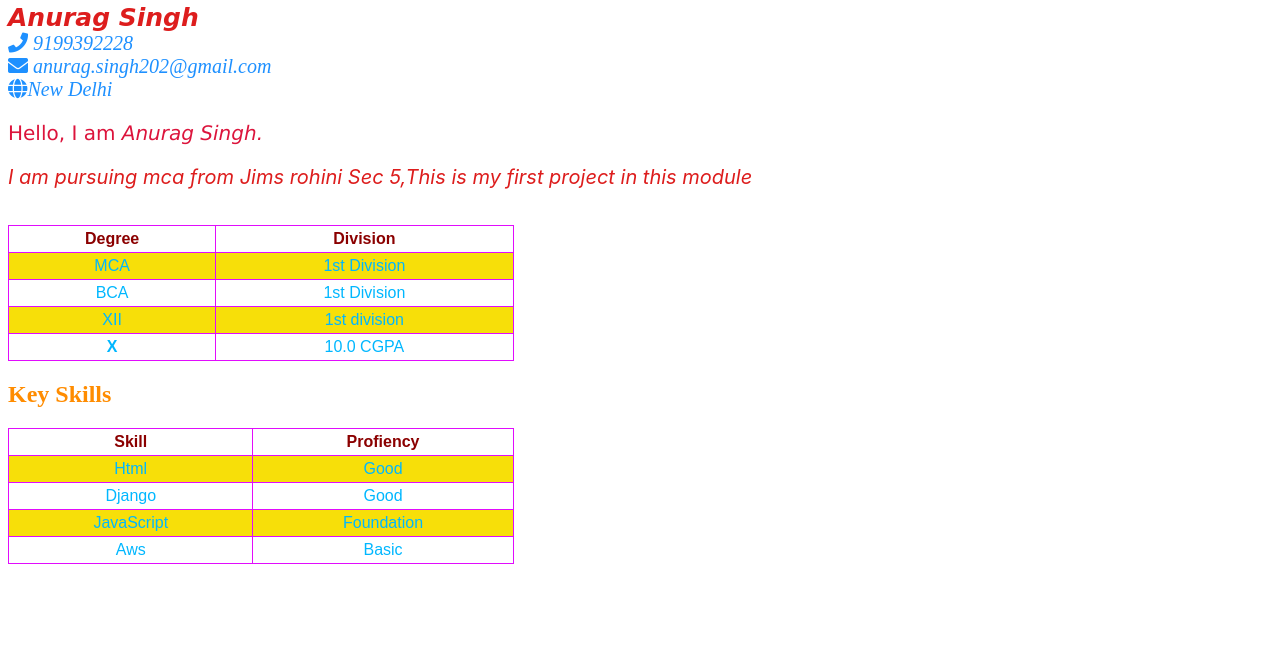
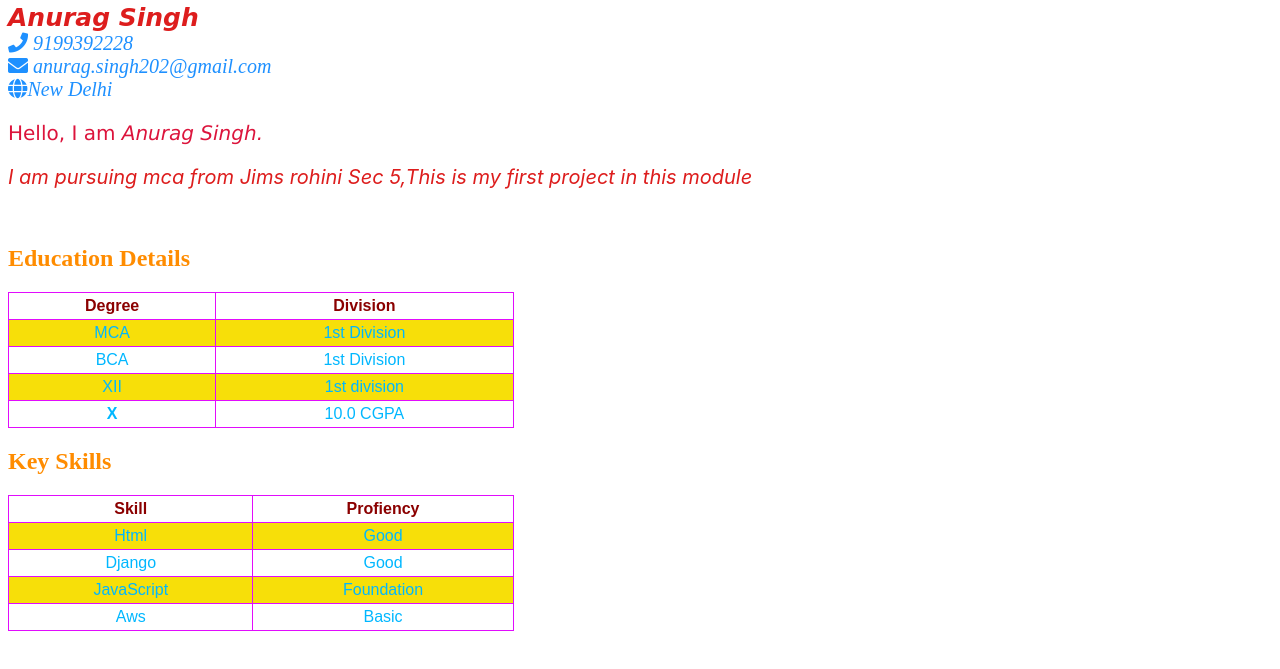
Before and after one commit to AnuragS202/Projects_Em, a plain HTML site: page index.html in a window 1280 px wide. Shown: the part 81-750 px from the top of the page. Drawn offline with Linux system fonts and the light colour scheme.

Commit message:
Added a missing Heading

```diff
--- a/index.html
+++ b/index.html
@@ -30,6 +30,7 @@
 
 
 <div>
+  <h2 class="skl">Education Details</h2>
   <table>
     <tr>
       <th class="t1">Degree</th>
```
